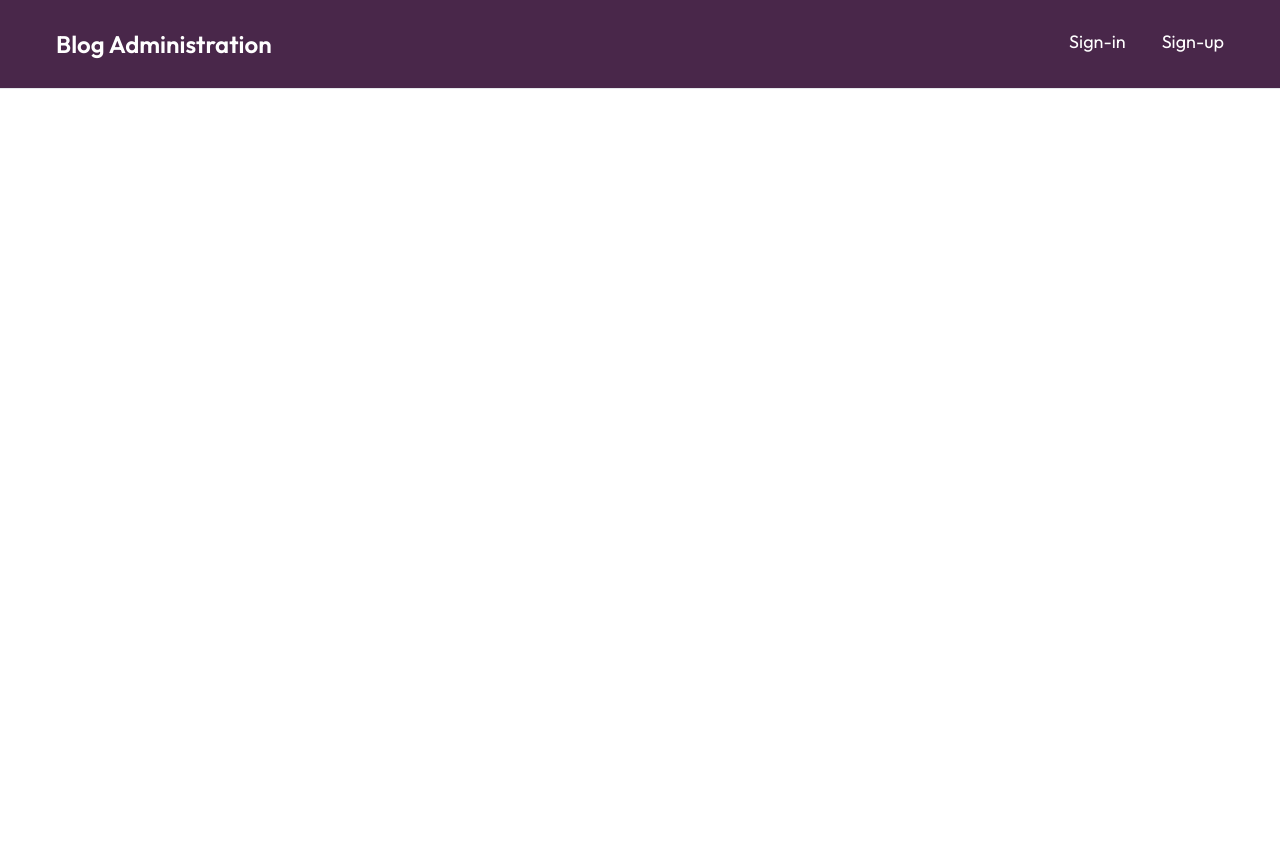
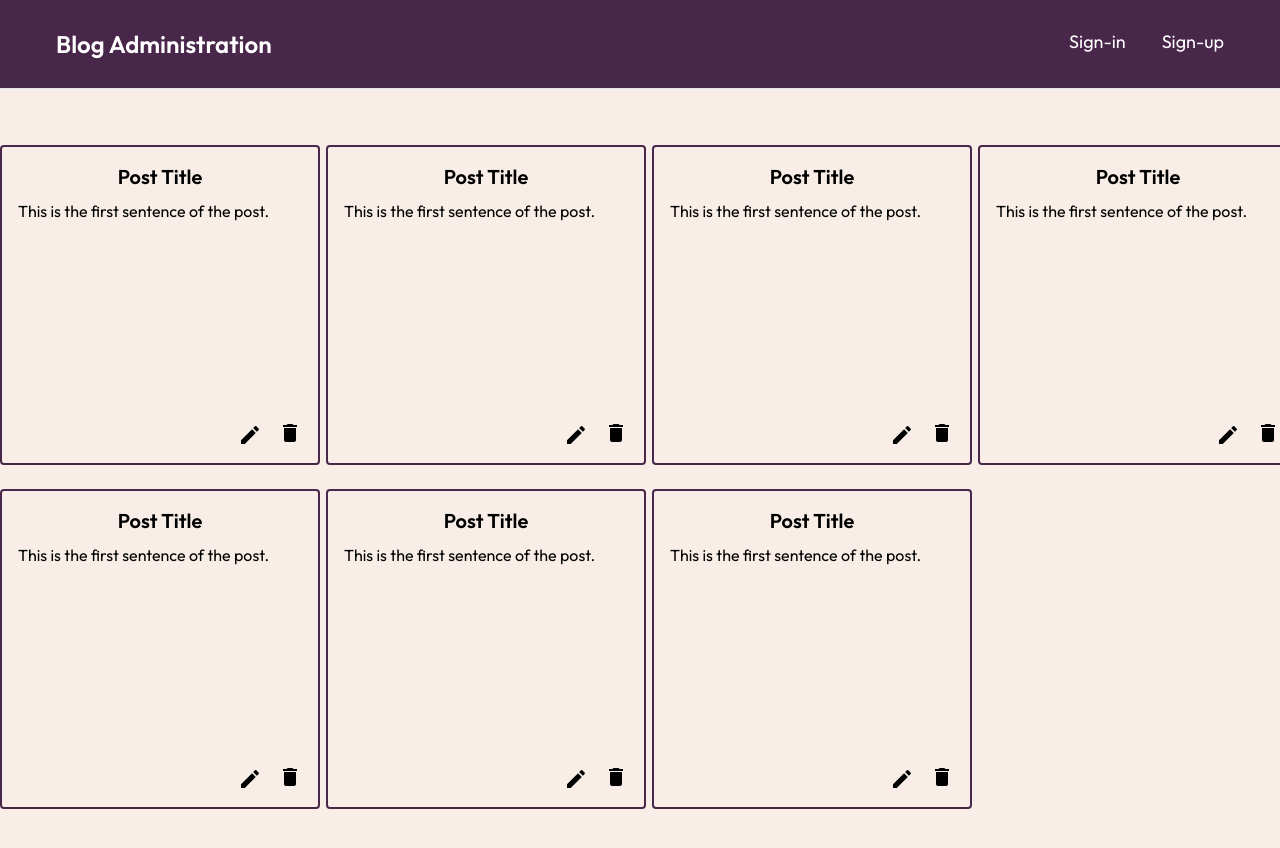
Before and after one commit to rdpinkst/blog-administration, a React (Vite) app: page / in a window 1280 px wide. Shown: the top 848 px of the page. Before the commit the page ends 800 px from the top, so only its background shows below. Built offline with nearby package versions, Linux system fonts and the light colour scheme.

Commit message:
Added index.js to make importing in app.jsx one line

```diff
--- a/src/App.jsx
+++ b/src/App.jsx
@@ -1,9 +1,7 @@
 import { useState } from 'react'
 import reactLogo from './assets/react.svg'
-import Navbar from './components/Navbar'
-import Signin from './components/Signin'
-import CreatePost from './components/CreatePost'
-import Homepage from './components/Homepage'
+
+import { Navbar, Signin, CreatePost, Homepage } from './components';
 import { BrowserRouter, Routes, Route} from 'react-router-dom'
 
 
@@ -15,7 +13,7 @@ function App() {
       <Navbar />
         <Routes>
           <Route path="/signin" element={<Signin />} />
-          <Route path="/home" element={<Homepage />} />
+          <Route path="/" element={<Homepage />} />
           <Route path='/new-post' element={<CreatePost />} />
         </Routes>
       </BrowserRouter>
--- a/src/components/Navbar.jsx
+++ b/src/components/Navbar.jsx
@@ -6,7 +6,7 @@ function Navbar() {
     return (
         <nav className="flex justify-between pt-7 pb-7 pr-14 pl-14 border-b bg-eggplant text-white">
             <h1 className="text-2xl font-semibold">
-                <Link to="/home">Blog Administration</Link></h1>
+                <Link to="/">Blog Administration</Link></h1>
             {!signedIn &&
               <ul className="flex justify-evenly space-x-9 text-lg font-medium">
                     <li><Link to="/signin">Sign-in</Link></li>
--- /dev/null
+++ b/src/components/index.js
@@ -0,0 +1,5 @@
+export { default as CreatePost } from './CreatePost';
+export { default as Homepage } from './Homepage';
+export { default as Navbar } from './Navbar';
+export { default as PostCard } from './PostCard';
+export { default as Signin } from './Signin';
```
